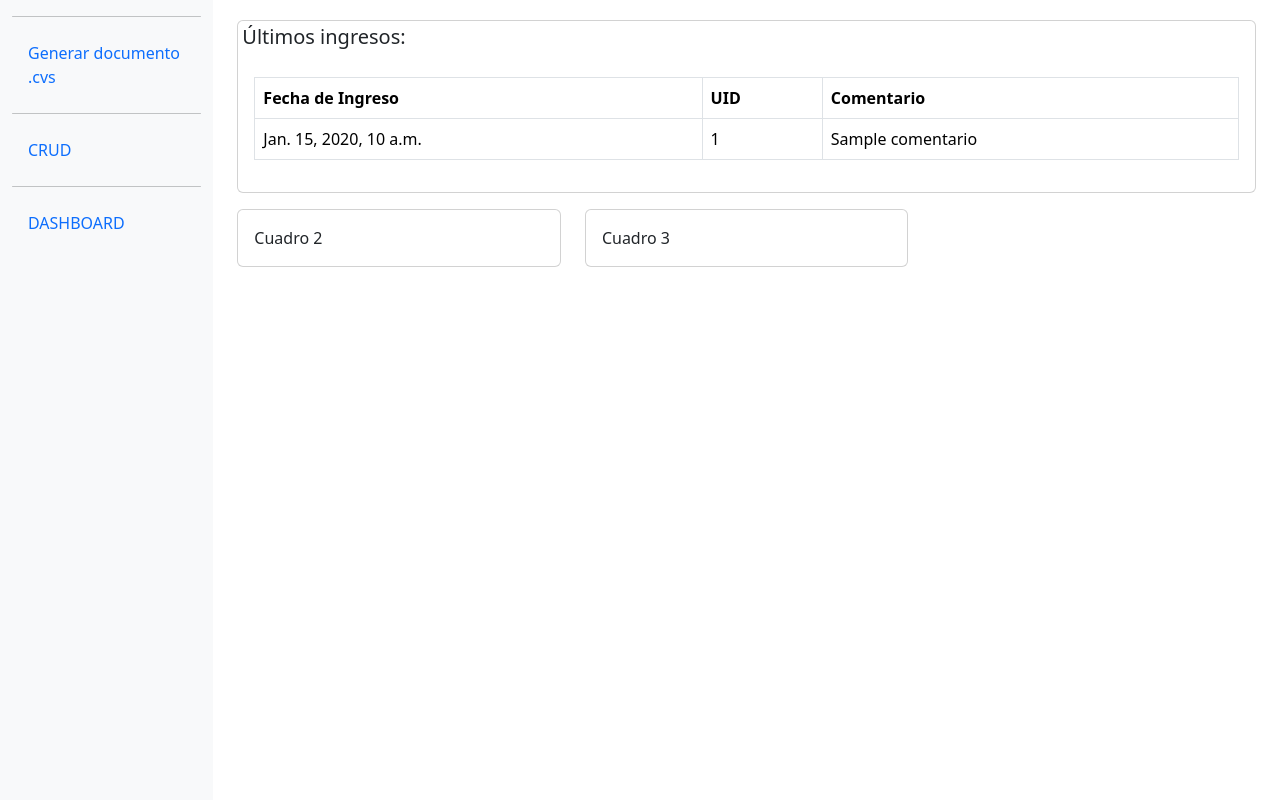
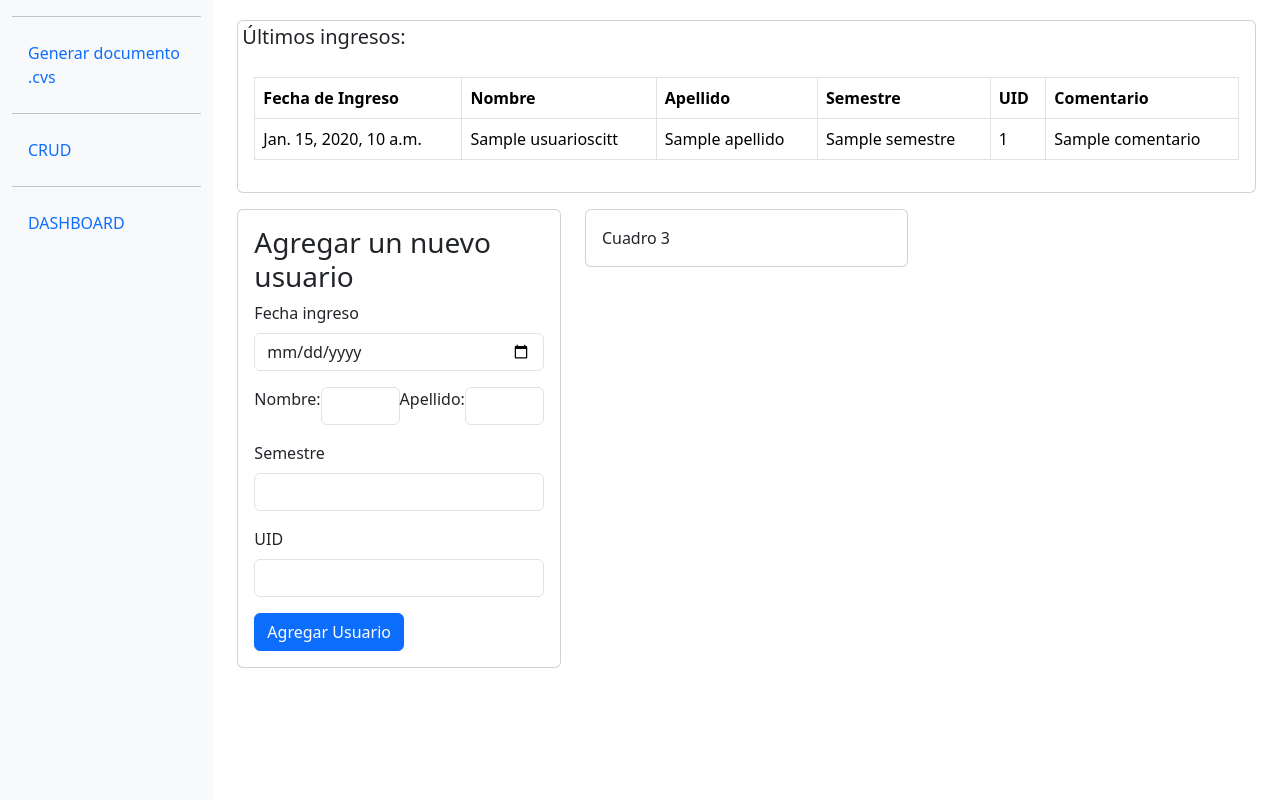
Before and after one commit to javiesp/citt_pass, a Django app: page / in a window 1280 px wide. Shown: the part 56-856 px from the top of the page. Run offline with Django 4.2, Linux system fonts and the light colour scheme; tables that the repository leaves empty hold one stand-in row (values such as "Sample post"); a database or web service that is not in the repository returns one stand-in record (values such as "Sample title").

Commit message:
función agregar usaurio a mongoDB

```diff
--- /dev/null
+++ b/cittPassProj/cittPassApp/config.py
@@ -0,0 +1 @@
+MONGODB_URI = 'mongodb+srv://your_username:your_password@cluster0.yuojwoc.mongodb.net/'
--- a/cittPassProj/cittPassApp/templates/main.html
+++ b/cittPassProj/cittPassApp/templates/main.html
@@ -62,6 +62,9 @@
                                     <thead>
                                         <tr>
                                             <th>Fecha de Ingreso</th>
+                                            <th>Nombre</th>
+                                            <th>Apellido</th>
+                                            <th>Semestre</th>
                                             <th>UID</th>
                                             <th>Comentario</th>
                                         </tr>
@@ -71,6 +74,9 @@
                                             <tr>
                                                 <!-- Mostrar los datos del documento en la tabla -->
                                                 <td>{{ documento.fecha_ingreso }}</td>
+                                                <td>{{ documento.nombre }}</td>
+                                                <td>{{ documento.apellido }}</td>
+                                                <td>{{ documento.semestre }}</td>
                                                 <td>{{ documento.UID }}</td>
                                                 <td>{{ documento.comentario }}</td>
                                             </tr>
@@ -80,13 +86,35 @@
                             </div>
                         </div>
                     </div>
-                <div class="col-md-4 mt-3">
-                    <div class="card">
-                        <div class="card-body">
-                            Cuadro 2
+                    <div class="col-md-4 mt-3">
+                        <div class="card">
+                            <div class="card-body">
+                                <h3>Agregar un nuevo usuario</h3>
+                                <form method="post" action="{% url 'add_user' %}">
+                                    {% csrf_token %}
+                                    <div class="mb-3">
+                                        <label for="fecha_ingreso" class="form-label">Fecha ingreso</label>
+                                        <input class="form-control" type="date" name="fecha_ingreso" value="{{ fecha_de_hoy }}" min="2024-01-01"/>
+                                    </div>
+                                    <div class="mb-3 d-flex">
+                                        <label for="nombre" class="form-label">Nombre: </label>
+                                        <input class="form-control w-1" name="nombre" id="nombre" aria-describedby="nombre">
+                                        <label for="apellido" class="form-label">Apellido: </label>
+                                        <input class="form-control w-1" name="apellido" id="apellido" aria-describedby="apellido">
+                                    </div>
+                                    <div class="mb-3">
+                                        <label for="semestre" class="form-label">Semestre</label>
+                                        <input class="form-control w-1" type="number" name="semestre" id="semestre" aria-describedby="semestre" max="8">
+                                    </div>
+                                    <div class="mb-3">
+                                        <label for="UID" class="form-label">UID</label>
+                                        <input class="form-control" name="UID" id="UID" aria-describedby="UID">
+                                    </div>
+                                    <button type="submit" class="btn btn-primary">Agregar Usuario</button>
+                                </form>
+                            </div>
                         </div>
                     </div>
-                </div>
                 <div class="col-md-4 mt-3">
                     <div class="card">
                         <div class="card-body">
--- a/cittPassProj/cittPassApp/views.py
+++ b/cittPassProj/cittPassApp/views.py
@@ -1,15 +1,21 @@
-from django.shortcuts import render
+from django.shortcuts import redirect, render
+import pymongo
 from pymongo import MongoClient
+from datetime import datetime
+
+
+
+fecha_de_hoy = datetime.now().strftime('%d-%m-%Y')
 
 # Create your views here.
 def main(request):
     # Conexión a la base de datos de MongoDB
-    client = MongoClient('mongodb+srv://javiesp:ja123456@cluster0.yuojwoc.mongodb.net/')
+    client = MongoClient('mongodb+srv://javiesp:Ja22041982@cluster0.yuojwoc.mongodb.net/')
     db = client['cittpass']
     coleccionUsuario = db["UsuariosCitt"]
 
     # Obtener documentos de la colección
-    documentos = coleccionUsuario.find()
+    documentos = coleccionUsuario.find().sort("fecha_ingreso", pymongo.DESCENDING).limit(5)
 
     # Pasar los documentos al contexto de la plantilla
     context = {'documentos': documentos}
@@ -17,22 +23,51 @@ def main(request):
     # Renderizar la plantilla con el contexto
     return render(request, 'main.html', context)
 
+def add_user(request):
+    if request.method == 'POST':
+        fecha_ingreso = request.POST.get('fecha_ingreso')
+        nombre = request.POST.get('nombre')
+        apellido = request.POST.get('apellido')
+        semestre = request.POST.get('semestre')
+        UID = request.POST.get('UID')
+
+        # Connect to MongoDB
+        client = MongoClient('mongodb+srv://javiesp:Ja22041982@cluster0.yuojwoc.mongodb.net/')
+        db = client['cittpass']
+        coleccionUsuario = db["UsuariosCitt"]
+
+        # Insert the new user into MongoDB
+        new_user = {
+            "fecha_ingreso": fecha_ingreso,
+            "nombre": nombre,
+            "apellido": apellido,
+            "semestre": semestre,
+            "UID": UID
+        }
+        coleccionUsuario.insert_one(new_user)
+
+        # Redirect to the main page or any other page as needed
+        return redirect('main')
+    print('insertado')
+    return render(request, 'main.html')
+
+
 #Conexión bd mongodb atlas
-client = MongoClient('mongodb+srv://javiesp:ja123456@cluster0.yuojwoc.mongodb.net/')
+client = MongoClient('mongodb+srv://javiesp:Ja22041982@cluster0.yuojwoc.mongodb.net/')
 db = client['cittpass']
 
 coleccionUsuario = db["UsuariosCitt"]
 
 print(coleccionUsuario)
 
-ingresoUsuario = {
-    "fecha_ingreso" : "11-01-2024",
-    "UID" : "AL234BJ234",
-    "comentario" : "Hola Mundo"
-}
+# ingresoUsuario = {
+#     "fecha_ingreso" : "11-01-2024",
+#     "UID" : "AL234BJ234",
+#     "comentario" : "Hola Mundo"
+# }
 
 # inserta
-coleccionUsuario.insert_many([ingresoUsuario])
+# coleccionUsuario.insert_many([ingresoUsuario])
 
 # lee
 documentos = coleccionUsuario.find()
--- /dev/null
+++ b/cittPassProj/cittPassProj/config.py
@@ -0,0 +1 @@
+MONGODB_URI = 'mongodb+srv://your_username:your_password@cluster0.yuojwoc.mongodb.net/'
--- a/cittPassProj/cittPassProj/urls.py
+++ b/cittPassProj/cittPassProj/urls.py
@@ -21,4 +21,5 @@ urlpatterns = [
     path('admin/', admin.site.urls),
     path('main/', views.main, name='main'),
     path('', views.main, name='index'),
+    path('add_user/', views.add_user, name='add_user'),
 ]
```
